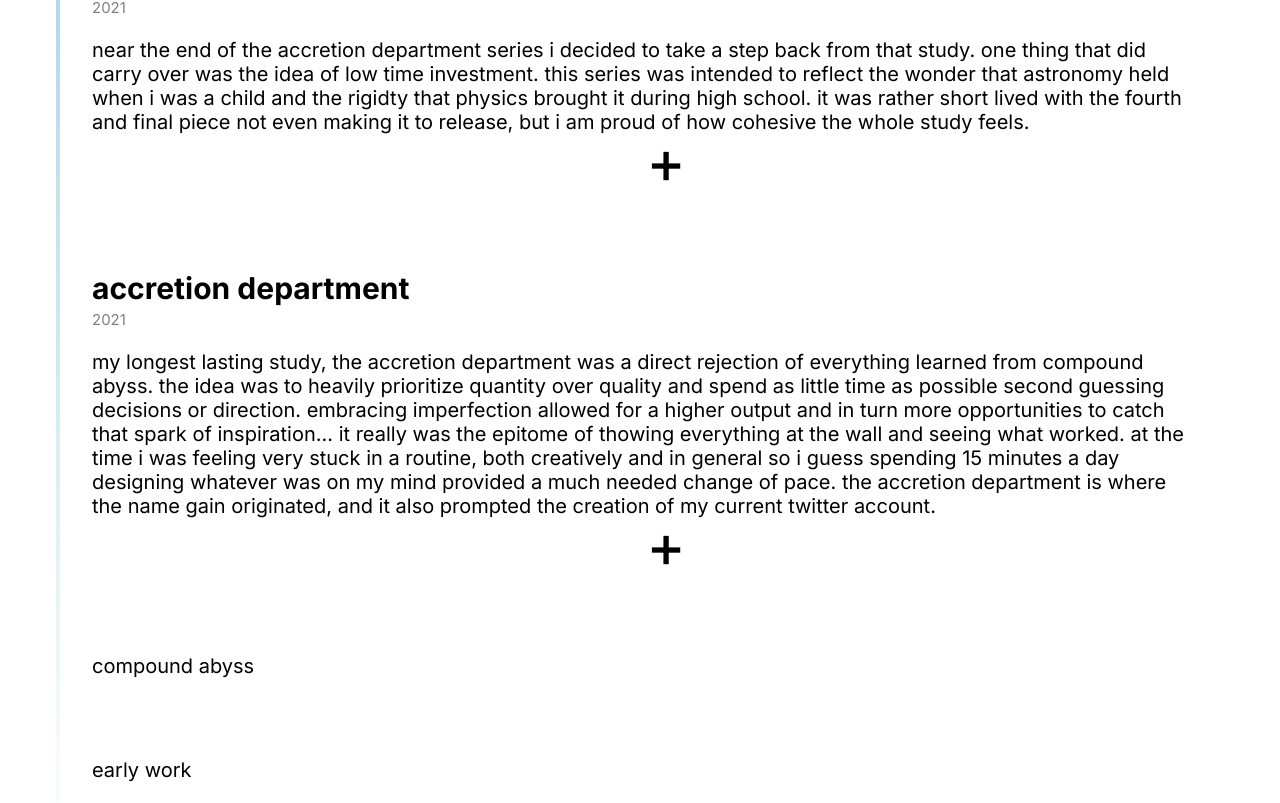
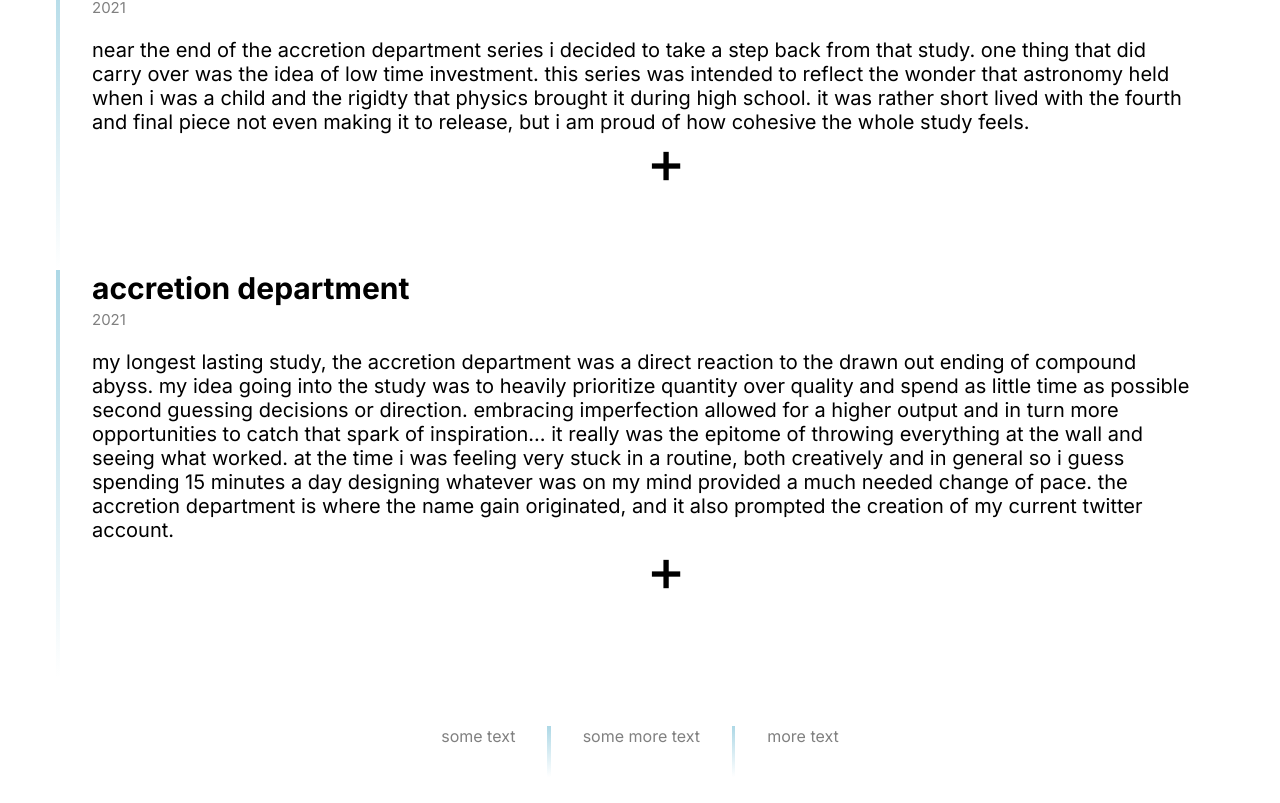
Before and after one commit to hharris56/gain.online, a Next.js app: page /visual in a window 1280 px wide. Shown: the part 417-1220 px from the top of the page. Built offline with nearby package versions, Linux system fonts and the light colour scheme.

Commit message:
refactoring

```diff
--- a/src/app/globals.css
+++ b/src/app/globals.css
@@ -2,112 +2,9 @@
   --transition-time: 0.5s;
 }
 
-/*
-:root {
-  --max-width: 1100px;
-  --border-radius: 12px;
-  --font-mono: ui-monospace, Menlo, Monaco, 'Cascadia Mono', 'Segoe UI Mono',
-    'Roboto Mono', 'Oxygen Mono', 'Ubuntu Monospace', 'Source Code Pro',
-    'Fira Mono', 'Droid Sans Mono', 'Courier New', monospace;
-
-  --foreground-rgb: 0, 0, 0;
-  --background-start-rgb: 214, 219, 220;
-  --background-end-rgb: 255, 255, 255;
-
-  --primary-glow: conic-gradient(
-    from 180deg at 50% 50%,
-    #16abff33 0deg,
-    #0885ff33 55deg,
-    #54d6ff33 120deg,
-    #0071ff33 160deg,
-    transparent 360deg
-  );
-  --secondary-glow: radial-gradient(
-    rgba(255, 255, 255, 1),
-    rgba(255, 255, 255, 0)
-  );
-
-  --tile-start-rgb: 239, 245, 249;
-  --tile-end-rgb: 228, 232, 233;
-  --tile-border: conic-gradient(
-    #00000080,
-    #00000040,
-    #00000030,
-    #00000020,
-    #00000010,
-    #00000010,
-    #00000080
-  );
-
-  --callout-rgb: 238, 240, 241;
-  --callout-border-rgb: 172, 175, 176;
-  --card-rgb: 180, 185, 188;
-  --card-border-rgb: 131, 134, 135;
+.line-decoration{
+  min-width: 0.25rem;
+  min-height: 100%;
+  margin: 0rem 2rem 0rem 1rem;
+  background-image: linear-gradient(lightblue, white);
 }
-
-@media (prefers-color-scheme: dark) {
-  :root {
-    --foreground-rgb: 255, 255, 255;
-    --background-start-rgb: 0, 0, 0;
-    --background-end-rgb: 0, 0, 0;
-
-    --primary-glow: radial-gradient(rgba(1, 65, 255, 0.4), rgba(1, 65, 255, 0));
-    --secondary-glow: linear-gradient(
-      to bottom right,
-      rgba(1, 65, 255, 0),
-      rgba(1, 65, 255, 0),
-      rgba(1, 65, 255, 0.3)
-    );
-
-    --tile-start-rgb: 2, 13, 46;
-    --tile-end-rgb: 2, 5, 19;
-    --tile-border: conic-gradient(
-      #ffffff80,
-      #ffffff40,
-      #ffffff30,
-      #ffffff20,
-      #ffffff10,
-      #ffffff10,
-      #ffffff80
-    );
-
-    --callout-rgb: 20, 20, 20;
-    --callout-border-rgb: 108, 108, 108;
-    --card-rgb: 100, 100, 100;
-    --card-border-rgb: 200, 200, 200;
-  }
-}
-
-* {
-  box-sizing: border-box;
-  padding: 0;
-  margin: 0;
-}
-
-html,
-body {
-  max-width: 100vw;
-  overflow-x: hidden;
-}
-
-body {
-  color: rgb(var(--foreground-rgb));
-  background: linear-gradient(
-      to bottom,
-      transparent,
-      rgb(var(--background-end-rgb))
-    )
-    rgb(var(--background-start-rgb));
-}
-
-a {
-  color: inherit;
-  text-decoration: none;
-}
-
-@media (prefers-color-scheme: dark) {
-  html {
-    color-scheme: dark;
-  }
-}
-*/
--- a/src/app/visual/page.tsx
+++ b/src/app/visual/page.tsx
@@ -2,7 +2,6 @@
 
 import { useState } from 'react';
 import './visual.css'
-// import Timeline from '../../components/timeline/timeline'
 
 
 export default function VisualPage(){
@@ -18,25 +17,56 @@ export default function VisualPage(){
 function Timeline(){
     return(
         <div className="timeline-container">
-            <div className="timeline-line" />
             <div className="timeline-content">
-                <StarCharts />
-                <AccretionDepartment />
-                <TimelineItem>compound abyss</TimelineItem>
-                <TimelineItem>early work</TimelineItem>
+                <StarCharts/>
+                <AccretionDepartment/>
+                {/* <TimelineItem>compound abyss</TimelineItem>
+                <TimelineItem>early work</TimelineItem> */}
+            </div>
+        </div>
+    )
+}
+interface TimelineProps {
+    title: string;
+    date: string;
+    children: any;
+    pictures: string[];
+
+}
+function TimelineItem(props: TimelineProps){
+
+    var [expanded, setExpanded] = useState(false);
+    var itemGallery = (
+        <div className="item-gallery">
+            {props.pictures.map(pic => {
+                return (
+                    <img key={pic} className="image" src={`/visual/${pic}`}/>
+                )
+            })}
+        </div>
+    )
+
+    return (
+        <div style={{display: "flex", flexDirection: "row"}}>
+            <div className="line-decoration" />
+            <div className="timeline-item">
+                <div style={{marginBottom: "1em"}}>
+                    <h2 style={{marginBottom: "0em", marginTop: "0rem"}}>{props.title}</h2>
+                    <a style={{color: "grey", fontSize: "0.75em"}}>{props.date}</a>
+                </div>
+                <a style={{paddingRight: "3rem"}}>{props.children}</a>
+                {
+                    expanded? itemGallery : <></>
+                }
+                <div className="expand-button" onClick={() => setExpanded(!expanded)}>
+                    <img src="/logos/logo black.png" style={{maxHeight: "100%"}} className={(expanded ? "open" : "closed")}/>
+                </div>
             </div>
         </div>
     )
 }
 
-function TimelineItem(props: any){
-    return (
-        <div className="timeline-item">{props.children}</div>
-    )
-}
-
 function StarCharts(){
-
     const pictures = [
         "elevation.png",
         "momentum.png",
@@ -44,36 +74,14 @@ function StarCharts(){
         "magnetism.png"
     ]
 
-    var [expanded, setExpanded] = useState(false);
-    var itemGallery = (
-        <div className="item-gallery">
-            {pictures.map(pic => {
-                return (
-                    <img key={pic} className="image" src={`/visual/${pic}`}/>
-                )
-            })}
-        </div>
-    )
-
-    return(
-        <div className="timeline-item">
-            <div style={{marginBottom: "1em"}}>
-                <h2 style={{marginBottom: "0em", marginTop: "0rem"}}>star charts</h2>
-                <a style={{color: "grey", fontSize: "0.75em"}}>2021</a>
-            </div>
-            <a style={{paddingRight: "3rem"}}>near the end of the accretion department series i decided to take a step back from that study. one thing that did carry over was the idea of low time investment. this series was intended to reflect the wonder that astronomy held when i was a child and the rigidty that physics brought it during high school. it was rather short lived with the fourth and final piece not even making it to release, but i am proud of how cohesive the whole study feels.</a>
-            {
-                expanded? itemGallery : <></>
-            }
-            <div className="expand-button" onClick={() => setExpanded(!expanded)}>
-                <img src="/logos/logo black.png" style={{maxHeight: "100%"}} className={(expanded ? "open" : "closed")}/>
-            </div>
-        </div>
+    return (
+        <TimelineItem title="star charts" date="2021" pictures={pictures}>
+            near the end of the accretion department series i decided to take a step back from that study. one thing that did carry over was the idea of low time investment. this series was intended to reflect the wonder that astronomy held when i was a child and the rigidty that physics brought it during high school. it was rather short lived with the fourth and final piece not even making it to release, but i am proud of how cohesive the whole study feels.
+        </TimelineItem>
     )
 }
 
 function AccretionDepartment(){
-
     const pictures = [
         "human condition.png",
         "lazarus awoke.png",
@@ -103,30 +111,9 @@ function AccretionDepartment(){
         "genesis.jpg"
     ];
 
-    var [expanded, setExpanded] = useState(false);
-    var itemGallery = (
-        <div className="item-gallery">
-            {pictures.map(pic => {
-                return (
-                    <img key={pic} className="image" src={`/visual/${pic}`}/>
-                )
-            })}
-        </div>
-    )
-
-    return(
-        <div className="timeline-item">
-            <div style={{marginBottom: "1em"}}>
-                <h2 style={{marginBottom: "0em", marginTop: "0rem"}}>accretion department</h2>
-                <a style={{color: "grey", fontSize: "0.75em"}}>2021</a>
-            </div>
-            <a style={{paddingRight: "3rem"}}>my longest lasting study, the accretion department was a direct rejection of everything learned from compound abyss. the idea was to heavily prioritize quantity over quality and spend as little time as possible second guessing decisions or direction. embracing imperfection allowed for a higher output and in turn more opportunities to catch that spark of inspiration... it really was the epitome of thowing everything at the wall and seeing what worked. at the time i was feeling very stuck in a routine, both creatively and in general so i guess spending 15 minutes a day designing whatever was on my mind provided a much needed change of pace. the accretion department is where the name gain originated, and it also prompted the creation of my current twitter account.</a>
-            {
-                expanded? itemGallery : <></>
-            }
-            <div className="expand-button" onClick={() => setExpanded(!expanded)}>
-                <img src="/logos/logo black.png" style={{maxHeight: "100%"}} className={(expanded ? "open" : "closed")}/>
-            </div>
-        </div>
+    return (
+        <TimelineItem title="accretion department" date="2021" pictures={pictures}>
+            my longest lasting study, the accretion department was a direct reaction to the drawn out ending of compound abyss. my idea going into the study was to heavily prioritize quantity over quality and spend as little time as possible second guessing decisions or direction. embracing imperfection allowed for a higher output and in turn more opportunities to catch that spark of inspiration... it really was the epitome of throwing everything at the wall and seeing what worked. at the time i was feeling very stuck in a routine, both creatively and in general so i guess spending 15 minutes a day designing whatever was on my mind provided a much needed change of pace. the accretion department is where the name gain originated, and it also prompted the creation of my current twitter account.
+        </TimelineItem>
     )
 }
--- a/src/app/visual/visual.css
+++ b/src/app/visual/visual.css
@@ -8,13 +8,6 @@
     max-width: 100%;
 
     /* background-color: red; */
-}
-
-.timeline-line{
-    min-width: 0.25rem;
-    min-height: 100%;
-    margin: 0rem 2rem 0rem 1rem;
-    background-image: linear-gradient(lightblue, white);
 }
 
 .timeline-content{
--- a/src/components/blog/blog.css
+++ b/src/components/blog/blog.css
@@ -16,10 +16,3 @@
     min-height: 0.25rem;
     /* background-image: linear-gradient(90deg, white, lightblue); */
 }
-
-.timeline-line{
-    min-width: 0.25rem;
-    min-height: 100%;
-    margin: 0rem 2rem 0rem 1rem;
-    background-image: linear-gradient(lightblue, white);
-}
--- a/src/components/blog/blog.tsx
+++ b/src/components/blog/blog.tsx
@@ -15,7 +15,7 @@ interface BlogProps{
 function BlogPost(props: BlogProps){
     return (
         <div className="post-container" key={props.title}>
-            <div className="timeline-line" />
+            <div className="line-decoration" />
             <div style={{marginRight: "2rem"}}>
                 <h2 style={{marginBottom: "0rem", marginTop: "0rem"}}>{props.title}</h2>
                 <a style={{color: "grey", fontSize: "0.75em"}}>{props.date}</a>
--- a/src/components/navbar/navbar.css
+++ b/src/components/navbar/navbar.css
@@ -41,7 +41,7 @@
     background-color: transparent;
     /* height: 2.5rem; */
     font-weight: 600;
-    /* letter-spacing: 0.1rem; */
+    letter-spacing: 0.5rem;
 }
 
 
```
